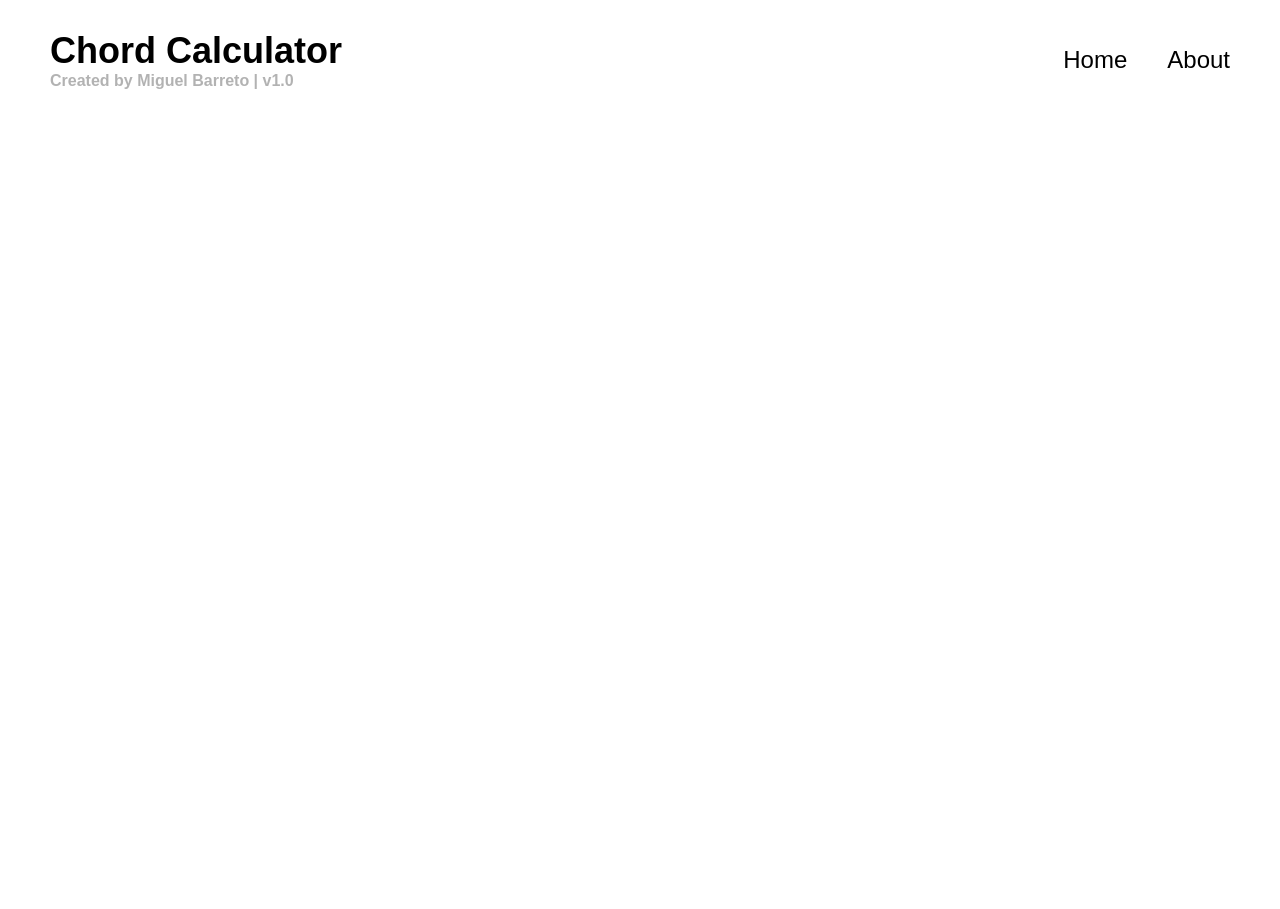
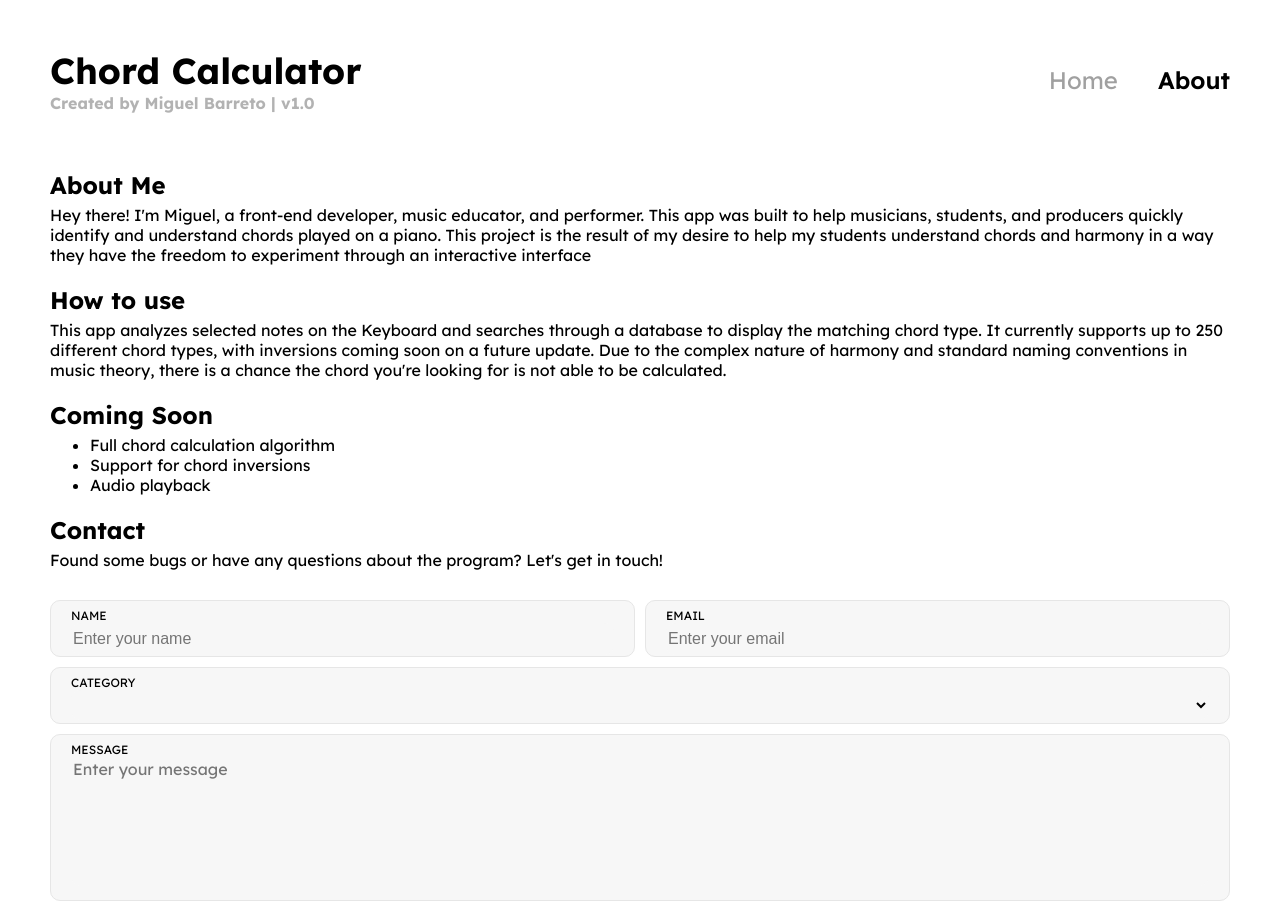
Before and after one commit to mbdguitar/chord-calculator, a React (Create React App) app: page /about in a window 1280 px wide. Shown: the top 909 px of the page. Before the commit the page ends 800 px from the top, so only its background shows below. Built offline with nearby package versions, Linux system fonts and the light colour scheme.

Commit message:
Add About page and styling

```diff
--- a/public/index.html
+++ b/public/index.html
@@ -10,6 +10,9 @@
     />
     <link rel="manifest" href="%PUBLIC_URL%/manifest.json" />
     <title>Chord Calculator</title>
+    <style>
+      @import url('https://fonts.googleapis.com/css2?family=Lexend:wght@100..900&display=swap');
+    </style>
   </head>
   <body>
     <div id="root"></div>
--- a/src/components/About.js
+++ b/src/components/About.js
@@ -1,10 +1,67 @@
 import React from "react";
+import styles from '../modules/About.module.css';
 
 function About() {
     return (
-        <>
-
-        </>
+        <div className={styles.about}>
+            <section>
+                <h2>About Me</h2>
+                <p>
+                    Hey there! I'm Miguel, a front-end developer, music educator, and performer.
+                    This app was built to help musicians, students, and producers quickly identify and understand chords played on a piano.
+                    This project is the result of my desire to help my students understand chords and harmony in a way they have the freedom to
+                    experiment through an interactive interface
+                </p>
+            </section>
+            <section>
+                <h2>How to use</h2>
+                <p>
+                    This app analyzes selected notes on the Keyboard and searches through a database to display the matching chord type.
+                    It currently supports up to 250 different chord types, with inversions coming soon on a future update. Due to the complex
+                    nature of harmony and standard naming conventions in music theory, there is a chance the chord you're looking for is not
+                    able to be calculated.
+                </p>
+            </section>
+            <section>
+                <h2>Coming Soon</h2>
+                <ul>
+                    <li>Full chord calculation algorithm</li>
+                    <li>Support for chord inversions</li>
+                    <li>Audio playback</li>
+                </ul>
+            </section>
+            <section>
+                <h2>Contact</h2>
+                <p>Found some bugs or have any questions about the program? Let's get in touch!</p>
+                <div className={styles.contact_form_container}>
+                    <form>
+                        <div className={styles.name}>
+                            <label htmlFor='name'>NAME</label>
+                            <input id='name'type='text' name='name' placeholder="Enter your name" autocomplete></input>
+                        </div>
+                        <div className={styles.email}>
+                            <label htmlFor='email'>EMAIL</label>
+                            <input id='email'type='email' name='email' placeholder="Enter your email"></input>
+                        </div>
+                        <div className={styles.category}>
+                            <label htmlFor='category'>CATEGORY</label>
+                            <select id='category'>
+                                <option default></option>
+                                <option value='bug-report'>Bug Report</option>
+                                <option value='feature-request'>Feature Request</option>
+                                <option value='general-feedback'>General Feedback</option>
+                                <option value='other'>Other</option>
+                            </select>
+                        </div>
+                        <div className={styles.message}>
+                            <label htmlFor='message'>MESSAGE</label>
+                            <textarea id='message' name='message'placeholder="Enter your message"></textarea>
+                        </div>
+                        <input type='submit' value='Submit' className={styles.about_submit_button}/>
+                    </form>
+                </div>
+            </section>
+        </div>
     )
 }
 
--- /dev/null
+++ b/src/modules/About.module.css
@@ -0,0 +1,157 @@
+.about {
+    font-family: 'Lexend', Helvetica, sans-serif;
+    display: flex;
+    flex-direction: column;
+}
+
+h2 {
+    margin: 0 0 5px 0;
+}
+
+section {
+    margin: 10px 0;
+    padding: 0 50px;
+}
+
+.contact_form_container form {
+    display: grid;
+    grid-template-columns: 1fr 1fr;
+    column-gap: 10px;
+    margin: 30px 0 0 0;
+}
+
+.name {
+    display: flex;
+    flex-direction: column;
+    grid-column: 1 / 2;
+    height: 55px;
+    margin: 0 0 10px 0;
+    background-color: #f7f7f7;
+    border: 1px solid #e6e6e6;
+    border-radius: 10px;
+}
+
+.name label {
+    font-size: 12px;
+    margin: 7px 0 0 0;
+    padding: 0px 20px;
+}
+
+.name input {
+    font-size: 16px;
+    height: 30px;
+    margin: 0px 20px;
+    border: none;
+    border-radius: 10px;
+    background-color: #f7f7f7;
+}
+
+.name input:focus-visible {
+    outline: 0;
+}
+
+.email {
+    display: flex;
+    flex-direction: column;
+    grid-column: 2 / 3;
+    height: 55px;
+    margin: 0 0 10px 0;
+    background-color: #f7f7f7;
+    border: 1px solid #e6e6e6;
+    border-radius: 10px;
+}
+
+.email label {
+    font-size: 12px;
+    margin: 7px 0 0 0;
+    padding: 0px 20px;
+}
+
+.email input {
+    font-size: 16px;
+    height: 30px;
+    margin: 0px 20px;
+    border: none;
+    border-radius: 10px;
+    background-color: #f7f7f7;
+}
+
+.email input:focus-visible {
+    outline: 0;
+}
+
+.category {
+    display: flex;
+    flex-direction: column;
+    grid-column: 1 / 3;
+    height: 55px;
+    margin: 0 0 10px 0;
+    background-color: #f7f7f7;
+    border: 1px solid #e6e6e6;
+    border-radius: 10px;
+}
+
+.category label {
+    font-size: 12px;
+    margin: 7px 0 0 0;
+    padding: 0px 20px;
+}
+
+.category select {
+    font-size: 16px;
+    height: 30px;
+    margin: 0px 20px;
+    border: none;
+    border-radius: 10px;
+    background-color: #f7f7f7;
+}
+
+.category select:focus-visible {
+    outline: 0;
+}
+
+.message {
+    display: flex;
+    flex-direction: column;
+    grid-column: 1 / 3;
+    height: 165px;
+    margin: 0 0 10px 0;
+    background-color: #f7f7f7;
+    border: 1px solid #e6e6e6;
+    border-radius: 10px;
+}
+
+.message label {
+    font-size: 12px;
+    margin: 7px 0 0 0;
+    padding: 0px 20px;
+}
+
+.message textarea {
+    font-size: 16px;
+    font-family: 'Lexend', Helvetica, sans-serif;
+    height: 125px;
+    margin: 0px 20px;
+    border: none;
+    border-radius: 10px;
+    background-color: #f7f7f7;
+    resize: none;
+}
+
+.message textarea:focus-visible {
+    outline: 0;
+}
+
+.about_submit_button {
+    cursor: pointer;
+    grid-column: 1 / 3;
+    height: 40px;
+    border-radius: 30px;
+    border: none;
+    background-color: #4b4b4b;
+    color: #fff;
+}
+
+.about_submit_button:hover {
+    background-color: #2e2e2e;
+}
--- a/src/modules/Navbar.module.css
+++ b/src/modules/Navbar.module.css
@@ -1,9 +1,10 @@
 .nav {
     display: flex;
     flex-wrap: wrap;
-    height: 120px;
+    height: 160px;
     align-items: center;
     justify-content: space-between;
+    font-family: 'Lexend', Helvetica, sans-serif;
 }
 
 .title {
@@ -12,13 +13,11 @@
 
 .title h1{
     margin: 0;
-    font-family: sans-serif;
     font-size: 36px;
 }
 
 .title p {
     margin: 0;
-    font-family: sans-serif;;
     font-size: 16px;
     font-weight: bold;
     color: rgba(0, 0, 0, 0.3);
@@ -26,6 +25,7 @@
 
 .menu {
     padding: 0 30px 0 0;
+    font-family: 'Lexend', Helvetica, sans-serif;
 }
 
 .menu ul {
@@ -34,12 +34,19 @@
 
 .menu li {
     padding: 0 20px;
-    font-family: sans-serif;
     font-size: 24px;
     list-style: none;
 }
 
 .menu a {
     text-decoration: none;
-    color: black;
 }
+
+.nav_link_active {
+    color: rgb(0, 0, 0);
+    font-weight: 600;
+}
+
+.nav_link_inactive {
+    color: rgb(160, 160, 160);
+}
--- a/src/modules/RootForm.module.css
+++ b/src/modules/RootForm.module.css
@@ -4,7 +4,7 @@
     margin: 20px 0;
 }
 
-form {
+.form_container form {
     display: flex;
     flex-direction: column;
 }
```
